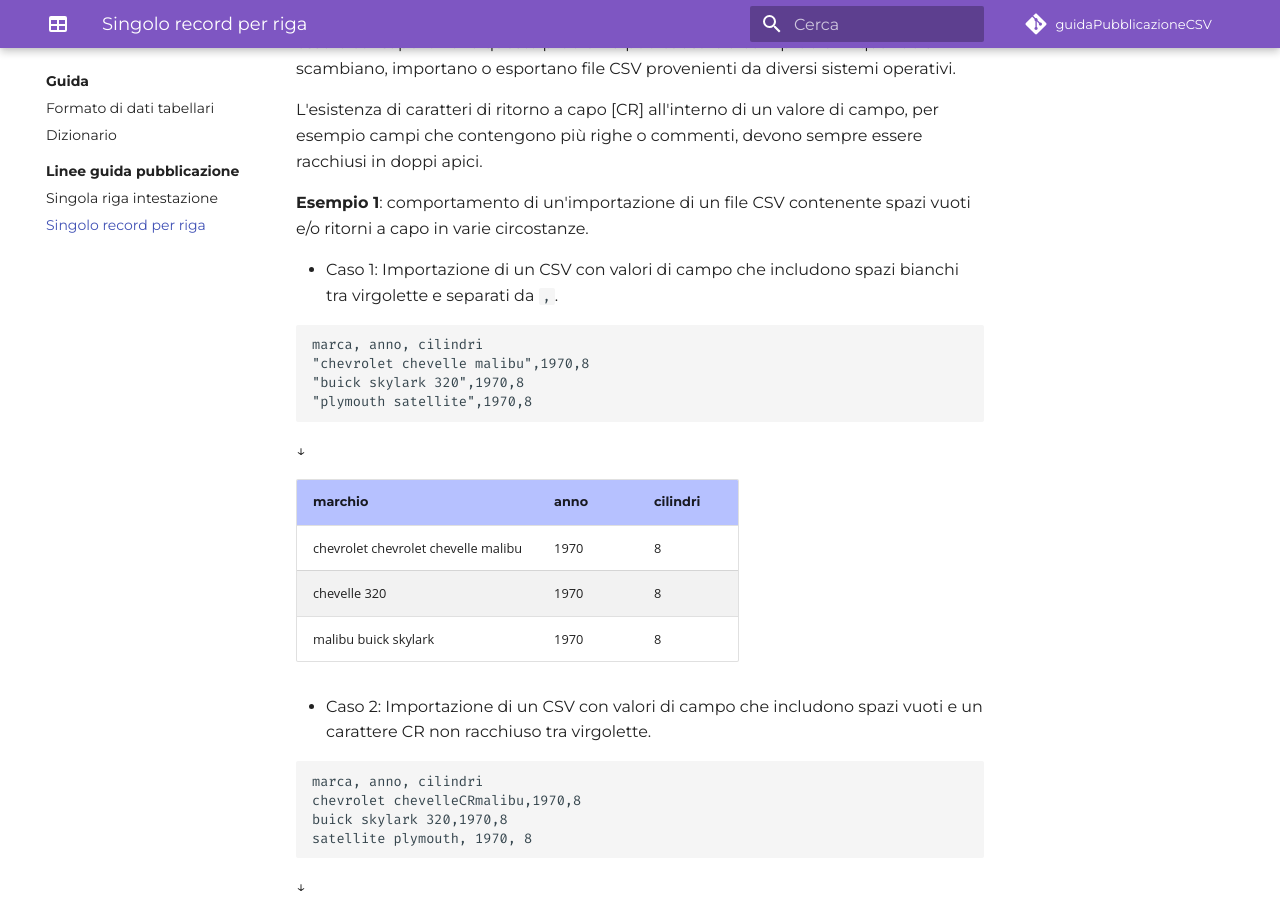
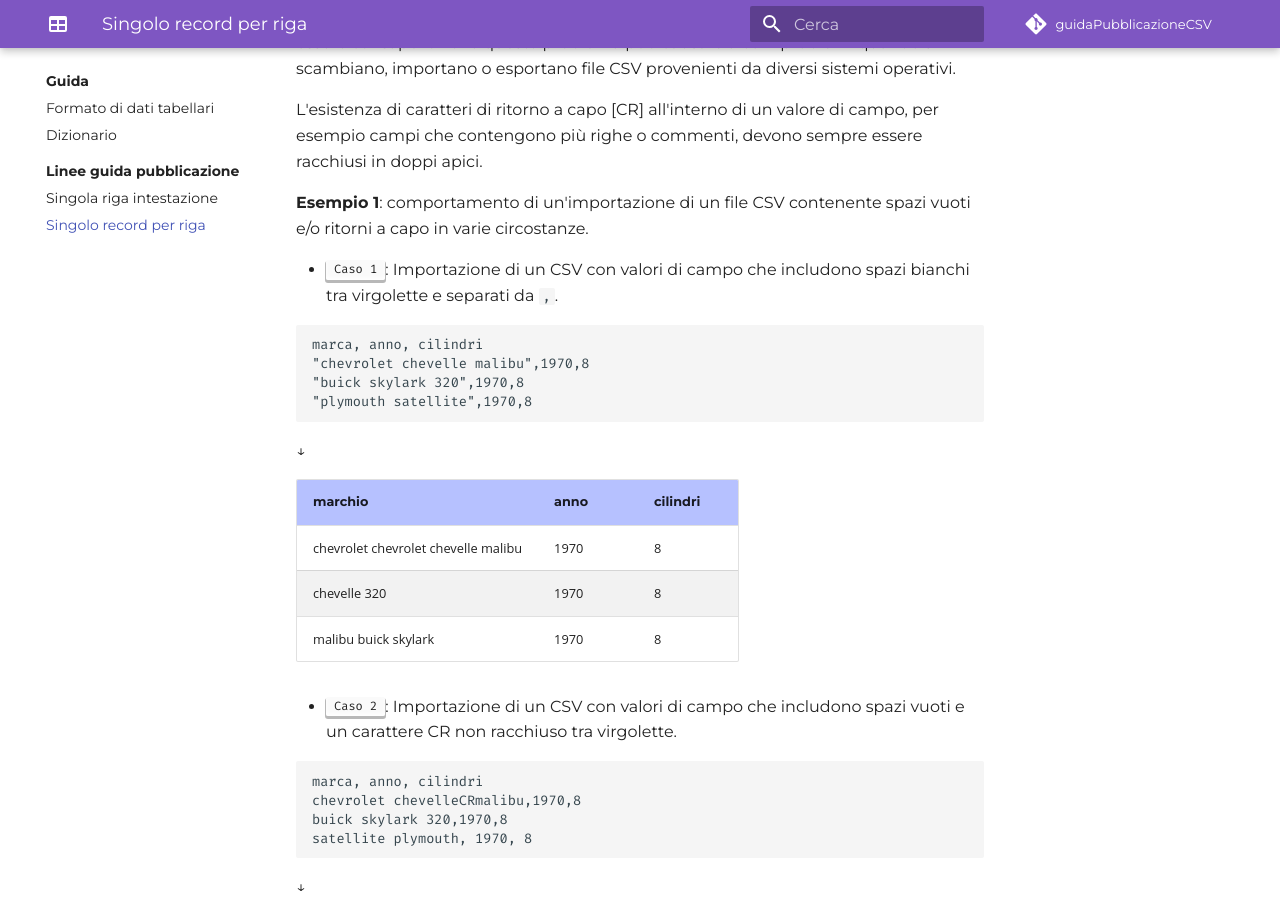
Before and after one commit to ondata/guidaPraticaPubblicazioneCSV, an MkDocs documentation site: the page built from docs/guida/linee_guida_pubblicazione/P02_singolo_record_riga.md, in a window 1280 px wide and 900 px high, scrolled down 670 px. Built offline with MkDocs 1.6.1 and Material for MkDocs 9.7.7, drawn with Linux system fonts in a browser that asks for light colours; comment, search, counter and statistics services are not loaded; part of the change alters nothing that is shown.

````diff
--- a/docs/guida/linee_guida_pubblicazione/P02_singolo_record_riga.md
+++ b/docs/guida/linee_guida_pubblicazione/P02_singolo_record_riga.md
@@ -14,7 +14,7 @@ L'esistenza di caratteri di ritorno a capo [CR] all'interno di un valore di camp
 
 **Esempio 1**: comportamento di un'importazione di un file CSV contenente spazi vuoti e/o ritorni a capo in varie circostanze.
 
-- Caso 1: Importazione di un CSV con valori di campo che includono spazi bianchi tra virgolette e separati da `,`.
+- <kbd>Caso 1</kbd>: Importazione di un CSV con valori di campo che includono spazi bianchi tra virgolette e separati da `,`.
 
 ```
 marca, anno, cilindri
@@ -31,7 +31,7 @@ marca, anno, cilindri
 |chevelle 320|1970|8|
 |malibu buick skylark|1970|8|
 
-- Caso 2: Importazione di un CSV con valori di campo che includono spazi vuoti e un carattere CR non racchiuso tra virgolette.
+- <kbd>Caso 2</kbd>: Importazione di un CSV con valori di campo che includono spazi vuoti e un carattere CR non racchiuso tra virgolette.
 
 ```
 marca, anno, cilindri
````
